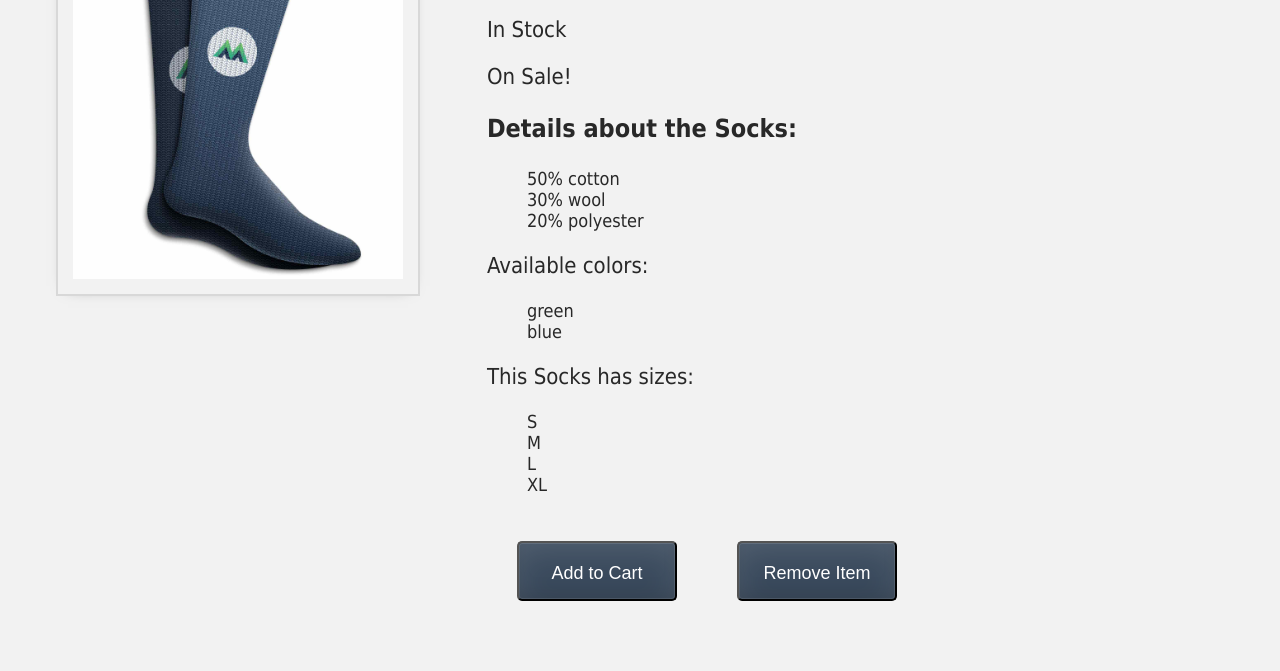
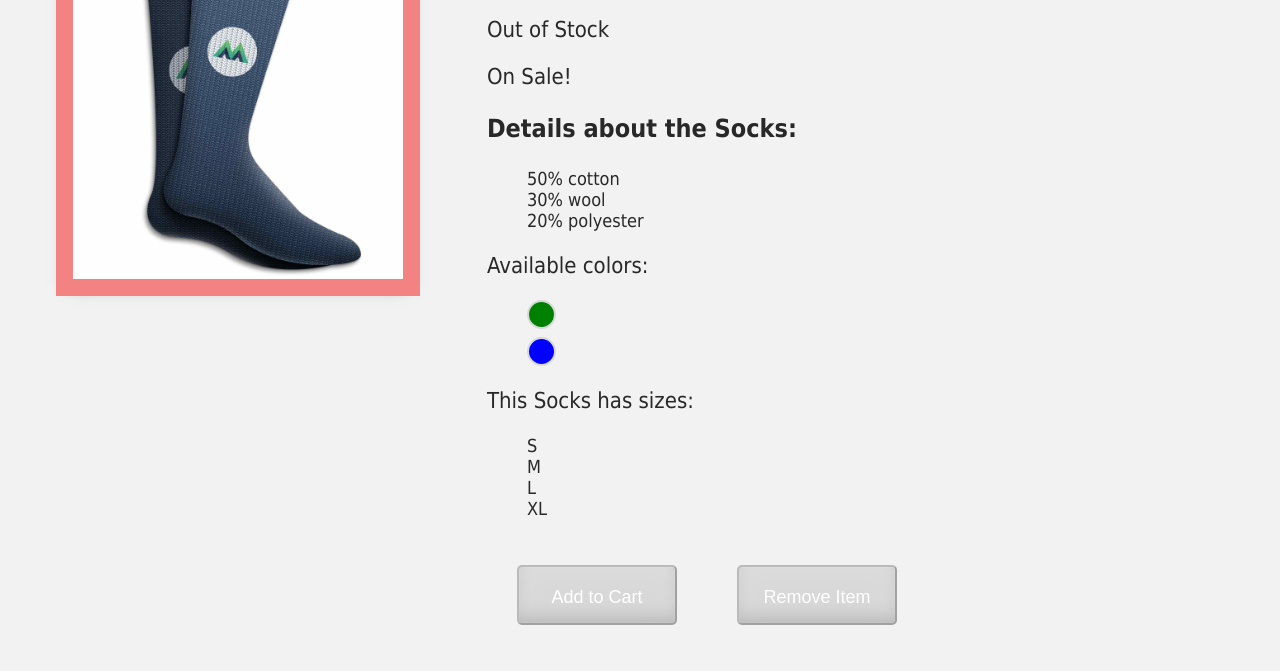
Before and after one commit to tvziet/jjourney_to_conquer_vue, a plain HTML site: page intro_to_vue3/index.html in a window 1280 px wide. Shown: the part 188-859 px from the top of the page. Before the commit the page ends 835 px from the top, so only its background shows below. Drawn offline with nearby package versions, Linux system fonts and the light colour scheme.

Commit message:
Done: Part 7 - style binding

```diff
--- a/intro_to_vue3/assets/style.css
+++ b/intro_to_vue3/assets/style.css
@@ -33,8 +33,8 @@ body {
 }
 
 .color-circle {
-    width: 50px;
-    height: 50px;
+    width: 25px;
+    height: 25px;
     margin-top: 8px;
     border: 2px solid #d8d8d8;
     border-radius: 50%;
@@ -162,6 +162,15 @@ ul {
     list-style-type: none;
 }
 
+.out-of-stock-img {
+    background-color: #f38282;
+    border: 2px solid #f38282;
+}
+
+.available-img {
+    background-color: #d8d8d8;
+}
+
 @media only screen and (max-width: 600px) {
     .container {
         flex-direction: column;
--- a/intro_to_vue3/index.html
+++ b/intro_to_vue3/index.html
@@ -18,7 +18,7 @@
             <div class="product-display">
                 <div class="product-container">
                     <div class="product-image">
-                        <img :src="image">
+                        <img :src="image" :class="isOutOfStock ? 'out-of-stock-img' : 'available-img'">
                     </div>
                     <div class="product-info">
                         <h1>{{ product }}</h1>
@@ -33,17 +33,18 @@
                         <!-- The variants is a list of key, value -->
                         <p>Available colors:</p>
                         <ul>
-                            <li v-for="(variant, index) in variants" :key="variant.id"
-                                @mouseover="updateImage(variant.image)">{{
-                                variant.color }}</li>
+                            <li v-for="variant in variants" :key="variant.id" @mouseover="updateImage(variant.image)"
+                                class="color-circle" :style="{ backgroundColor: variant.color }"></li>
                         </ul>
                         <p>This {{ product }} has sizes:</p>
                         <ul>
                             <!-- The sizes is a list of values -->
                             <li v-for="(size, index) in sizes" :key="index">{{ size }}</li>
                         </ul>
-                        <button class="button" @click="addToCart">Add to Cart</button>
-                        <button class="button" @click="removeFromCart">Remove Item</button>
+                        <button class="button" :class="{ disabledButton: isOutOfStock }" :disabled="isOutOfStock"
+                            @click="addToCart">Add to Cart</button>
+                        <button class="button" :class="{ disabledButton: isOutOfStock }" :disabled="isOutOfStock"
+                            @click="removeFromCart">Remove Item</button>
                     </div>
                 </div>
             </div>
--- a/intro_to_vue3/main.js
+++ b/intro_to_vue3/main.js
@@ -3,7 +3,7 @@ const app = Vue.createApp({
         return {
             product: 'Socks',
             image: './assets/images/socks_blue.jpg',
-            inventory: 11,
+            inventory: 0,
             onSale: true,
             details: ['50% cotton', '30% wool', '20% polyester'],
             variants: [
@@ -24,5 +24,10 @@ const app = Vue.createApp({
         removeFromCart() {
             this.cart -= 1
         }
+    },
+    computed: {
+        isOutOfStock() {
+            return this.inventory === 0
+        }
     }
 })
```
